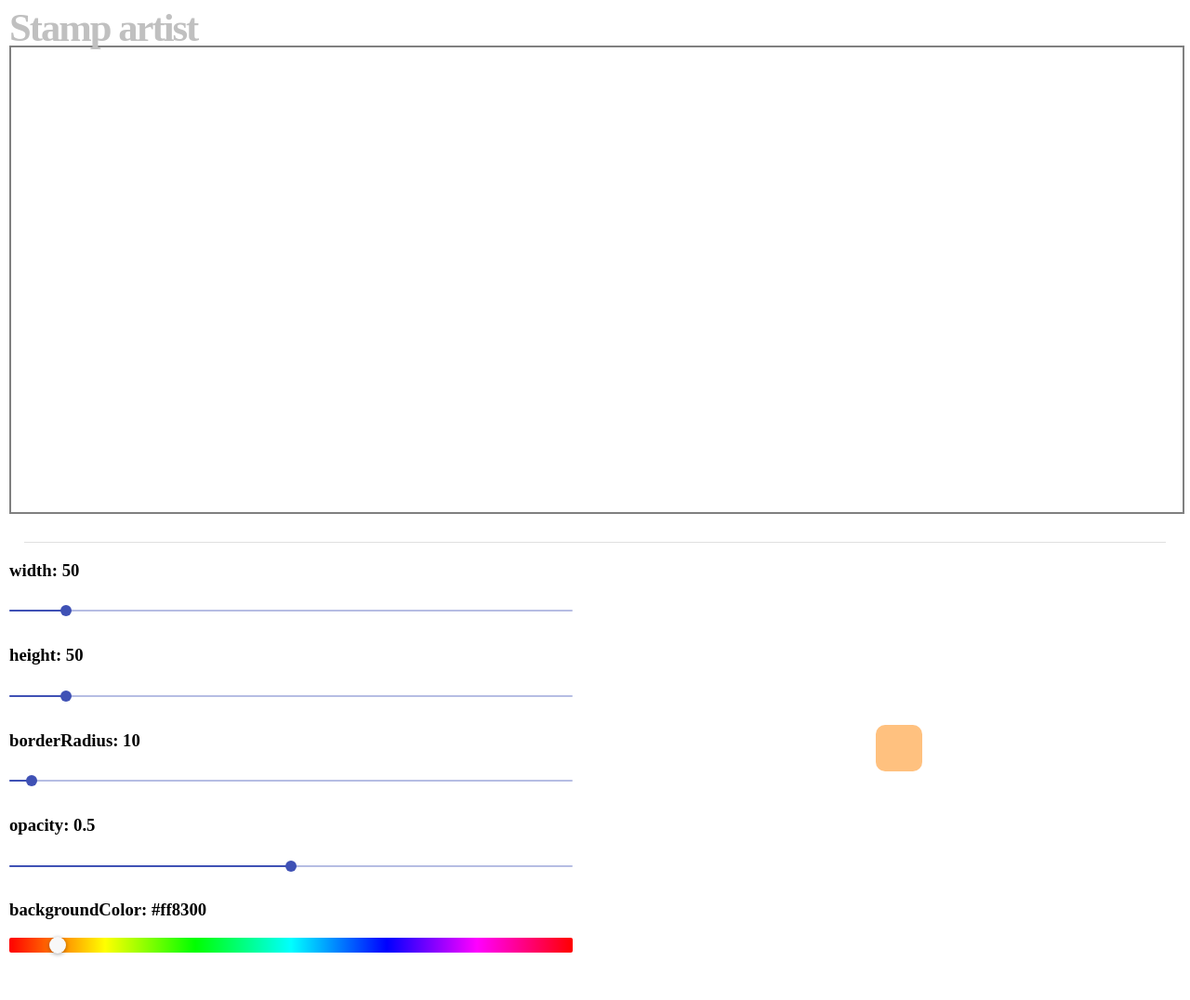
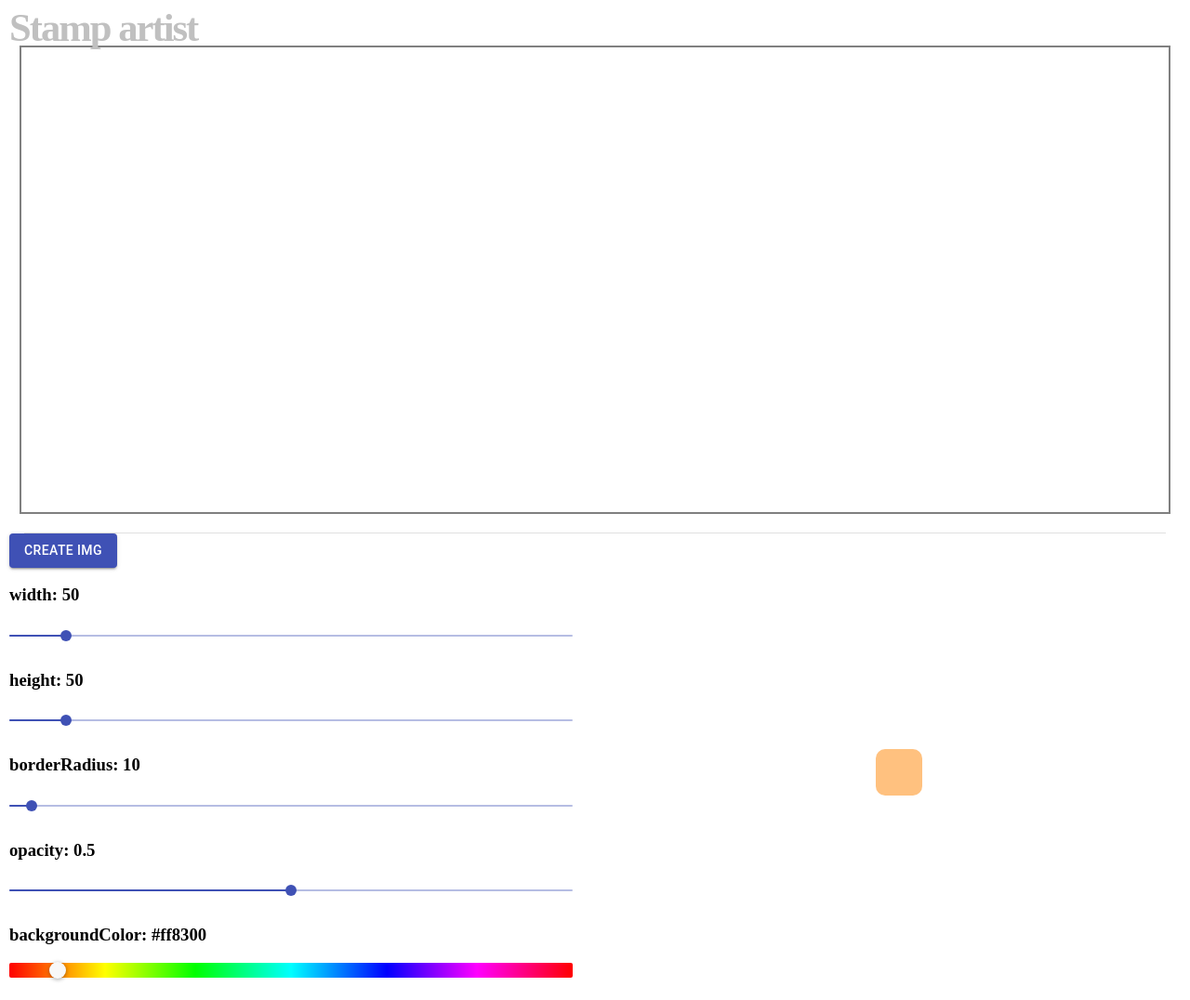
Before and after one commit to hakoratory/stamp, a React app: page / in a window 1280 px wide. Shown: the whole page at 93% size. Before the commit the page ends 1049 px from the top, so only its background shows below. Built offline with nearby package versions, Linux system fonts and the light colour scheme; the HTML template or start-up script is replaced by a standard one.

Commit message:
各種パーツのコンポーネント化、html2canvas の実装

```diff
--- a/package.json
+++ b/package.json
@@ -11,9 +11,13 @@
   "license": "ISC",
   "dependencies": {
     "@material-ui/core": "^4.11.2",
+    "html2canvas": "^1.0.0-rc.7",
     "react": "^17.0.1",
     "react-color": "^2.19.3",
-    "react-dom": "^17.0.1"
+    "react-dom": "^17.0.1",
+    "react-redux": "^7.2.2",
+    "redux": "^4.0.5",
+    "redux-persist": "^6.0.0"
   },
   "devDependencies": {
     "@babel/core": "^7.12.10",
--- a/src/App.js
+++ b/src/App.js
@@ -1,9 +1,9 @@
 import React from 'react'
 import './App.css'
-import { Grid, Slider, Divider } from '@material-ui/core'
-import { HuePicker } from 'react-color'
+import { Divider,Button } from '@material-ui/core'
 import Palette from './palette/Palette'
 import Canvas from './canvas/Canvas'
+import html2canvas from 'html2canvas'
 
 class App extends React.Component {
     data = []
@@ -86,12 +86,21 @@ class App extends React.Component {
         this.setState({list: this.data})
     }
 
+    createImage(){
+        html2canvas(document.querySelector('#canvas')).then(canvas => {
+            document.body.appendChild(canvas)
+        })
+    }
+
     render(){
         return(
             <div>
                 <h1>Stamp artist</h1>
                 <Canvas onClick={this.handleClick} data={this.data} />
                 <Divider variant="middle" />
+                <Button variant="contained" color="primary" onClick={() => this.createImage()}>
+                    create img
+                </Button>
                 <Palette
                     conf={this.state.conf}
                     preview={this.state.preview}
--- a/src/canvas/Canvas.js
+++ b/src/canvas/Canvas.js
@@ -2,10 +2,10 @@ import React from 'react'
 
 class Canvas extends React.Component{
     canvas_style = {
-        width: "100%",
+        width: "98%",
         height: "500px",
         border: "2px solid #808080",
-        marginBottom: "30px",
+        margin: "0 auto 20px",
     }
 
     stamp(stamp_data){
@@ -23,7 +23,7 @@ class Canvas extends React.Component{
     }
     render(){
         return(
-            <div style={this.canvas_style} onClick={this.props.onClick}>
+            <div id="canvas" style={this.canvas_style} onClick={this.props.onClick}>
                 {this.props.data.map((value) => this.stamp(value))}
             </div>
         )
--- a/src/palette/Palette.js
+++ b/src/palette/Palette.js
@@ -5,6 +5,10 @@ import CustomSlider from './slider/CustomSlider'
 import Preview from './preview/Preview'
 
 class Palette extends React.Component {
+
+    palette_style = {
+        marginBottom: "10px"
+    }
 
     handleChangeColor = (color) => {
         let event = {
@@ -17,7 +21,7 @@ class Palette extends React.Component {
 
     render(){
         return (
-            <div>
+            <div style={this.palette_style}>
                 <Grid container spacing={6} alignItems="center" justify="center">
                     <Grid item xs={6}>
                         <Grid item xs={12}>
```
Also changed, not shown: 1 other file (tests, documents, lock files or other folders).
